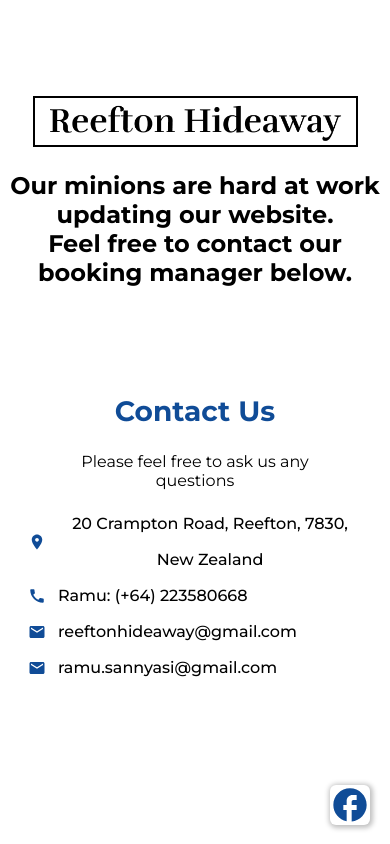
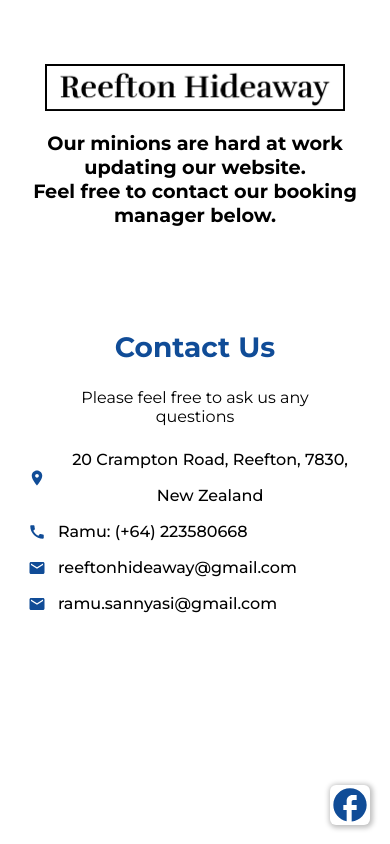
Before and after one commit to gieoon/Reefton-Hideaway-CRA, a React (Create React App) app: page / in a window 390 px wide. Built offline with nearby package versions, Linux system fonts and the light colour scheme.

Commit message:
mobile friendly

```diff
--- a/src/App.scss
+++ b/src/App.scss
@@ -97,10 +97,14 @@ $background-color-light: rgb(218, 242, 252);
   // margin: auto;
   // width: 100vw;
   text-align: center;
-  margin-top: 6rem;
+  margin-top: 4rem;
 
   img {
-    width: 325px;
+    width: 300px;
+  }
+
+  h2 {
+    font-size: 1.2rem;
   }
 }
 
```
